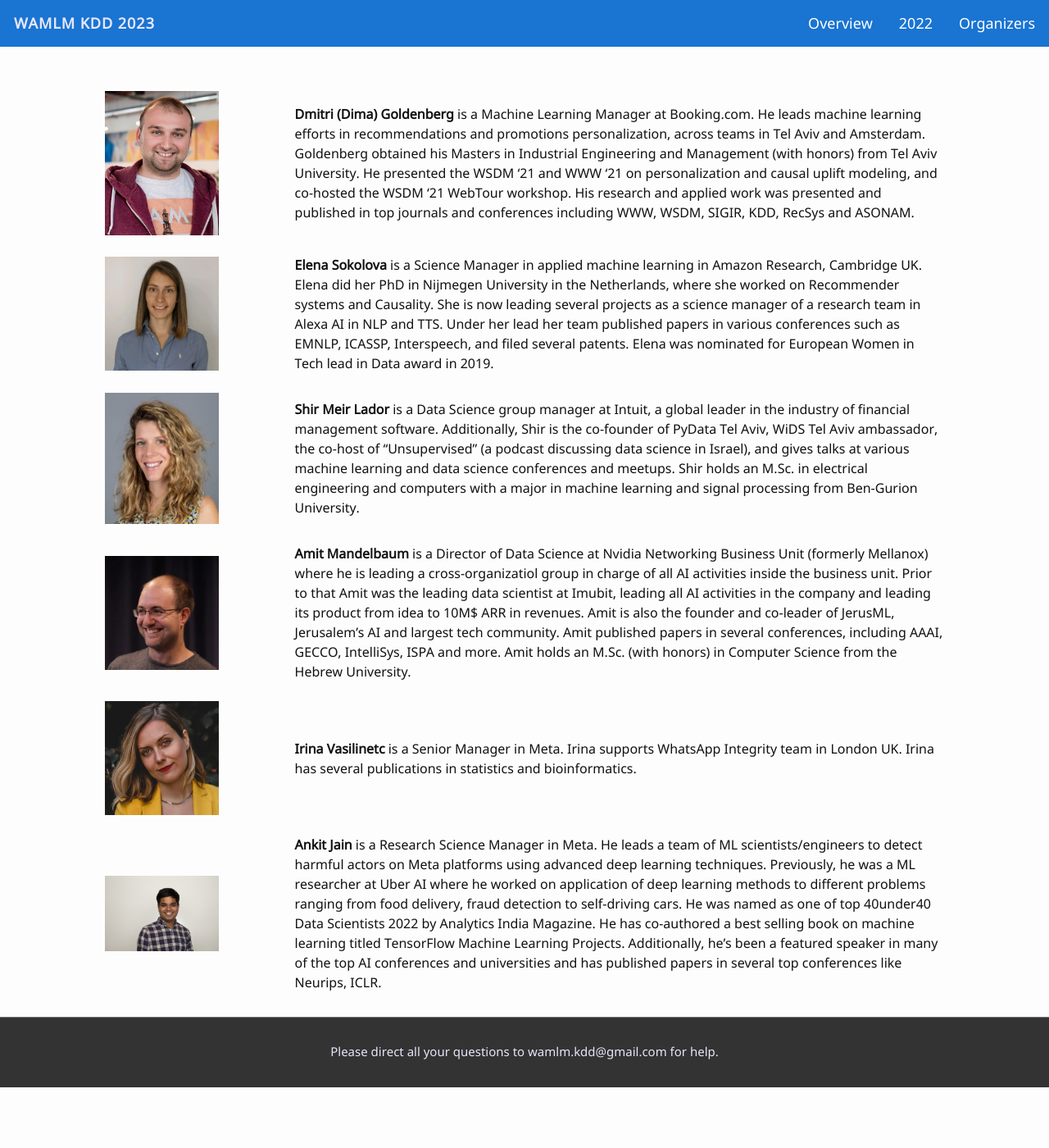
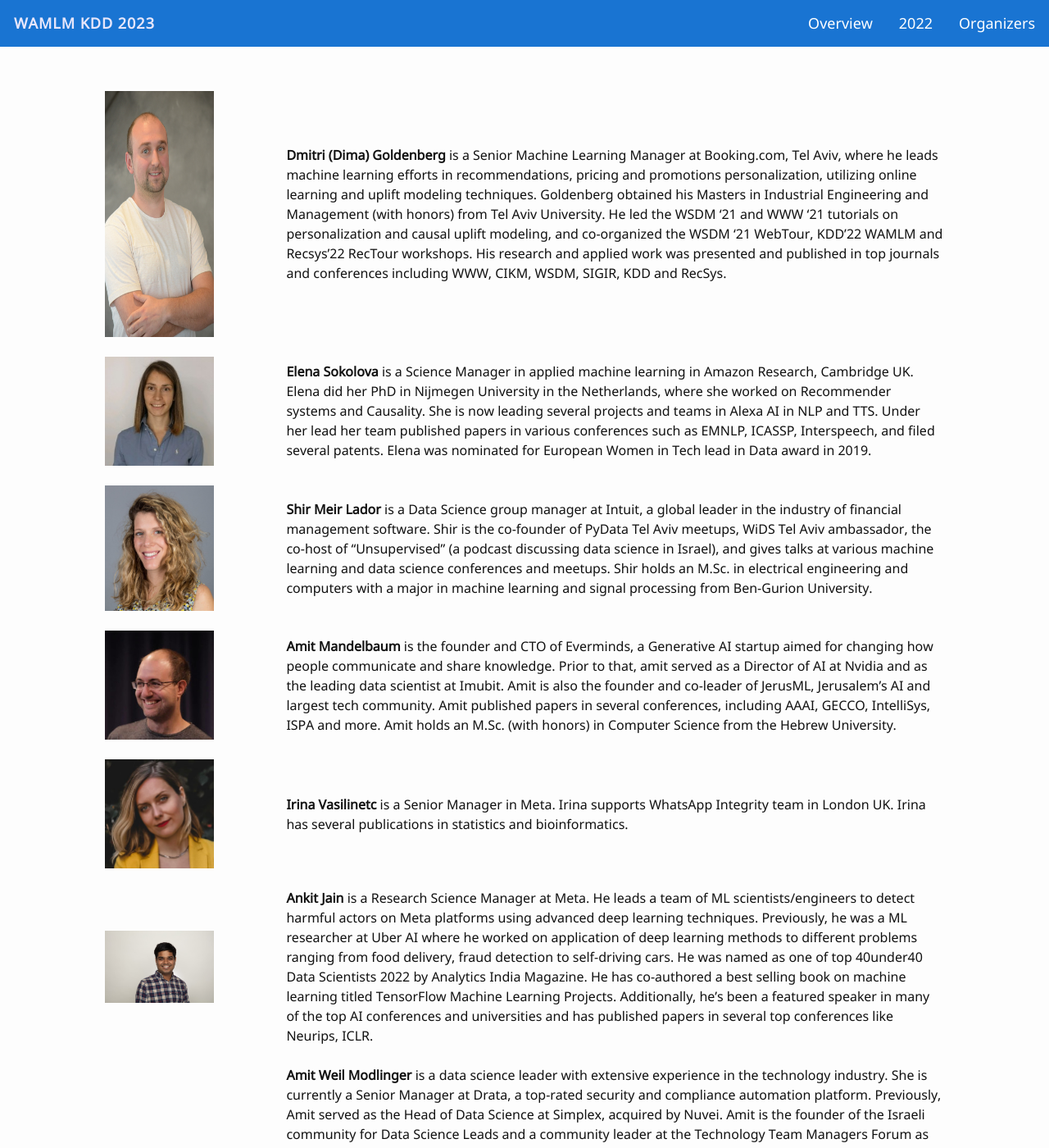
Before and after one commit to wamlm-kdd/wamlm, a Jekyll site: the page built from organizers.md, in a window 1280 px wide and 1400 px high. Shown: the whole window at 82% size. Built offline with Jekyll 4.4.1, drawn with Linux system fonts in a browser that asks for light colours; our own code applies the rules of GitHub Pages for plain Markdown files; some of the changed text lies outside the part shown.

Commit message:
Update organizers.md
adding organizers details

```diff
--- a/organizers.md
+++ b/organizers.md
@@ -2,16 +2,23 @@
 
 | | |
 |:--- |:---|
-|<img class="organizer_image" src="images/Dima_Goldenberg.jpeg"/> | **Dmitri (Dima) Goldenberg** is a Machine Learning Manager at Booking.com. He leads machine learning efforts in recommendations and promotions personalization, across teams in Tel Aviv and Amsterdam. Goldenberg obtained his Masters in Industrial Engineering and Management (with honors) from Tel Aviv University. He presented the WSDM '21 and WWW '21 on personalization and causal uplift modeling, and co-hosted the WSDM '21 WebTour workshop. His research and applied work was presented and published in top journals and conferences including WWW, WSDM, SIGIR, KDD, RecSys and ASONAM. |
+|<img class="organizer_image" src="images/Dima_Goldenberg.jpg" width="200" height="300"> | **Dmitri (Dima) Goldenberg**  is a Senior Machine Learning Manager at Booking.com, Tel Aviv, where he leads machine learning efforts in recommendations, pricing and promotions personalization, utilizing online learning and uplift modeling techniques. Goldenberg obtained his Masters in Industrial Engineering and Management (with honors) from Tel Aviv University. He led the WSDM '21 and WWW '21 tutorials on personalization and causal uplift modeling, and co-organized the WSDM '21 WebTour, KDD'22 WAMLM and Recsys'22 RecTour workshops. His research and applied work was presented and published in top journals and conferences including WWW, CIKM, WSDM, SIGIR, KDD and RecSys. |
 | | |
-| <img class="organizer_image" src="images/elena_photo.jpeg"/> | **Elena Sokolova** is a Science Manager in applied machine learning in Amazon Research, Cambridge UK. Elena did her PhD in Nijmegen University in the Netherlands, where she worked on Recommender systems and Causality. She is now leading several projects as a science manager of a research team in Alexa AI in NLP and TTS. Under her lead her team published papers in various conferences such as EMNLP, ICASSP, Interspeech, and filed several patents. Elena was nominated for European Women in Tech lead in Data award in 2019.|
+| <img class="organizer_image" src="images/elena_photo.jpeg"/> | **Elena Sokolova** is a Science Manager in applied machine learning in Amazon Research, Cambridge UK. Elena did her PhD in Nijmegen University in the Netherlands, where she worked on Recommender systems and Causality. She is now leading several projects and  teams in Alexa AI in NLP and TTS. Under her lead her team published papers in various conferences such as EMNLP, ICASSP, Interspeech, and filed several patents. Elena was nominated for European Women in Tech lead in Data award in 2019.|
 | | |
-| <img class="organizer_image" src="images/shir_photo.JPG"/> | **Shir Meir Lador** is a Data Science group manager at Intuit, a global leader in the industry of financial management software. Additionally, Shir is the co-founder of PyData Tel Aviv, WiDS Tel Aviv ambassador, the co-host of “Unsupervised” (a podcast discussing data science in Israel), and gives talks at various machine learning and data science conferences and meetups. Shir holds an M.Sc. in electrical engineering and computers with a major in machine learning and signal processing from Ben-Gurion University.|
+| <img class="organizer_image" src="images/shir_photo.JPG"/> | **Shir Meir Lador** is a Data Science group manager at Intuit, a global leader in the industry of financial management software. Shir is the co-founder of PyData Tel Aviv meetups, WiDS Tel Aviv ambassador, the co-host of “Unsupervised” (a podcast discussing data science in Israel), and gives talks at various machine learning and data science conferences and meetups. Shir holds an M.Sc. in electrical engineering and computers with a major in machine learning and signal processing from Ben-Gurion University.|
 | | |
-| <img class="organizer_image" src="images/amit.jpeg"/> |**Amit Mandelbaum** is a Director of Data Science at Nvidia Networking Business Unit (formerly Mellanox) where he is leading a cross-organizatiol group in charge of all AI activities inside the business unit. Prior to that Amit was the leading data scientist at Imubit, leading all AI activities in the company and leading its product from idea to 10M$ ARR in revenues. Amit is also the founder and co-leader of JerusML, Jerusalem’s AI and largest tech community. Amit published papers in several conferences, including AAAI, GECCO, IntelliSys, ISPA and more. Amit holds an M.Sc. (with honors) in Computer Science from the Hebrew University. |
+| <img class="organizer_image" src="images/amit.jpeg"/> |**Amit Mandelbaum** is the founder and CTO of Everminds, a Generative AI startup aimed for changing how people communicate and share knowledge. Prior to that, amit served as a Director of AI at Nvidia and as the leading data scientist at Imubit. Amit is also the founder and co-leader of JerusML, Jerusalem’s AI and largest tech community. Amit published papers in several conferences, including AAAI, GECCO, IntelliSys, ISPA and more. Amit holds an M.Sc. (with honors) in Computer Science from the Hebrew University. |
 | | |
 | <img class="organizer_image" src="images/irina.jpeg"/>  | **Irina Vasilinetc** is a Senior Manager in Meta. Irina supports WhatsApp Integrity team in London UK. Irina has several publications in statistics and bioinformatics. |
 | | |
-| <img class="organizer_image" src="images/ankit.jpeg"/>  | **Ankit Jain** is a  Research Science Manager in Meta. He leads a team of ML scientists/engineers to detect harmful actors on Meta platforms using advanced deep learning techniques. Previously, he was a ML researcher at Uber AI where he worked on application of deep learning methods to different problems ranging from food delivery, fraud detection to self-driving cars. He was named as one of top 40under40 Data Scientists 2022 by Analytics India Magazine. He has co-authored a best selling book on machine learning titled TensorFlow Machine Learning Projects. Additionally, he’s been a featured speaker in many of the top AI conferences and universities and has published papers in several top conferences like Neurips, ICLR. |
+| <img class="organizer_image" src="images/ankit.jpeg"/>  | **Ankit Jain** is a Research Science Manager at Meta. He leads a team of ML scientists/engineers to detect harmful actors on Meta platforms using advanced deep learning techniques. Previously, he was a ML researcher at Uber AI where he worked on application of deep learning methods to different problems ranging from food delivery, fraud detection to self-driving cars. He was named as one of top 40under40 Data Scientists 2022 by Analytics India Magazine. He has co-authored a best selling book on machine learning titled TensorFlow Machine Learning Projects. Additionally, he’s been a featured speaker in many of the top AI conferences and universities and has published papers in several top conferences like Neurips, ICLR. |
+| | |
+| <img class="organizer_image" >  |**Amit Weil Modlinger** is a data science leader with extensive experience in the technology industry. She is currently a Senior Manager at Drata, a top-rated security and compliance automation platform. Previously, Amit served as the Head of Data Science at Simplex, acquired by Nuvei. Amit is the founder of the Israeli community for Data Science Leads and a community leader at the Technology Team Managers Forum as part of Baot community, Israel's largest community of experienced women in software engineering and data science. |
+| | |
+| <img class="organizer_image" >  |**Lin Lee Cheong** is an Applied Science Manager with Machine Learning Solutions Lab (MLSL) in AWS at Santa Clara, CA. Lin Lee received her PhD in Electrical Engineering from the Massachusetts Institute of Technology at Cambridge, MA. She leads a team of scientists and engineers and collaborate directly with AWS strategic customers to develop practical and innovative machine learning solutions. Under her lead, the team has presented and published papers in various conferences such as KDD, NeurIPS and ICCV and filed multiple patents. Previously, she focused on applying machine learning and statistical methods to the semiconductor industry.  |
+| | |
+| <img class="organizer_image" >  |**Panpan Xu** is a Senior Applied Scientist and Manager with Machine Learning Solutions Lab (MLSL) in AWS at Santa Clara, CA. Panpan did her PhD in Computer Science in Hong Kong University of Science and Technology. She leads a team of scientists to deliver innovative and practical ML solutions for strategic AWS customers. She is broadly interested in multidisciplinary research that combines ML, data visualization, and human-computer interaction to help people better understand large and complex data, develop ML models to address real-world use cases, and distill and communicate their findings in an intuitive manner. She publishes at conferences including SIGKDD, SIGCHI and IEEE VIS and received Best Paper award/Best Paper Honorable Mention award at IEEE VIS. |
+
 
 </div>
```
